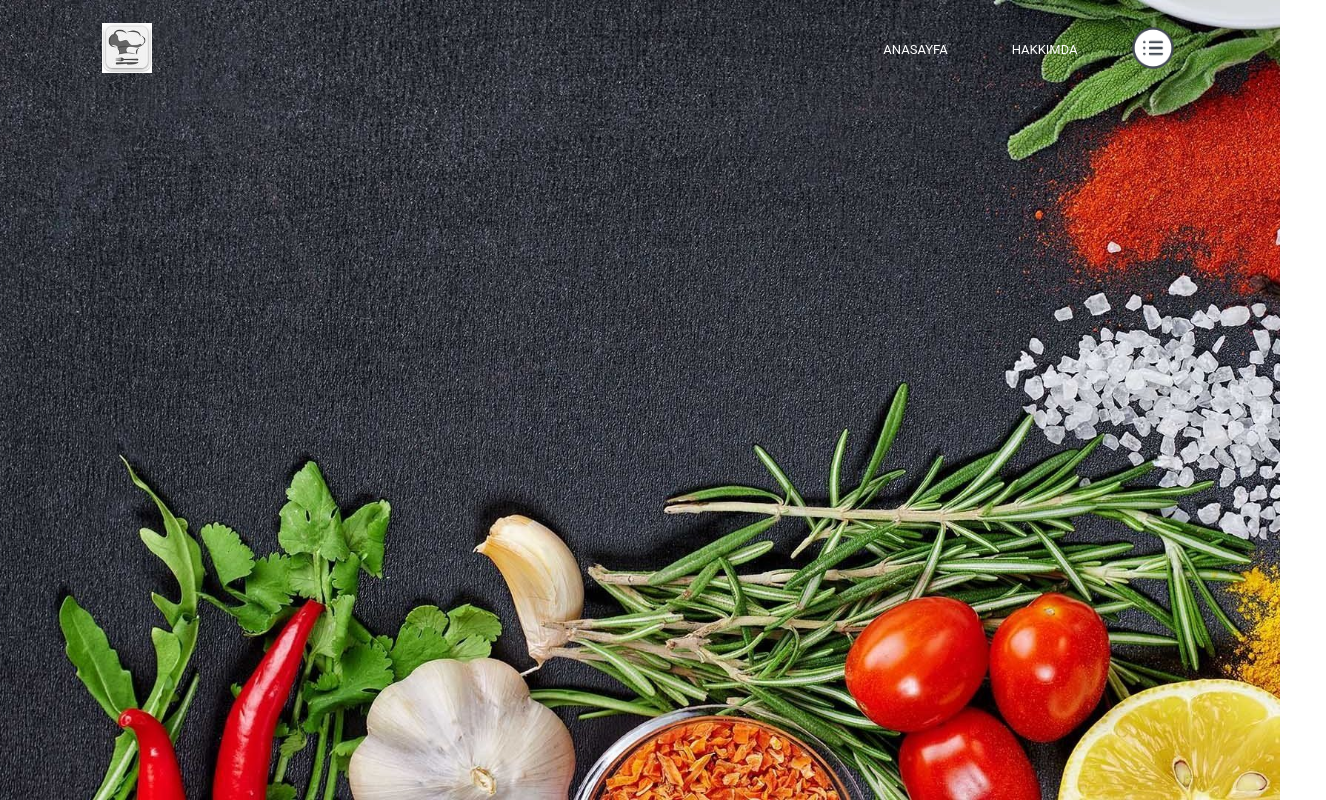
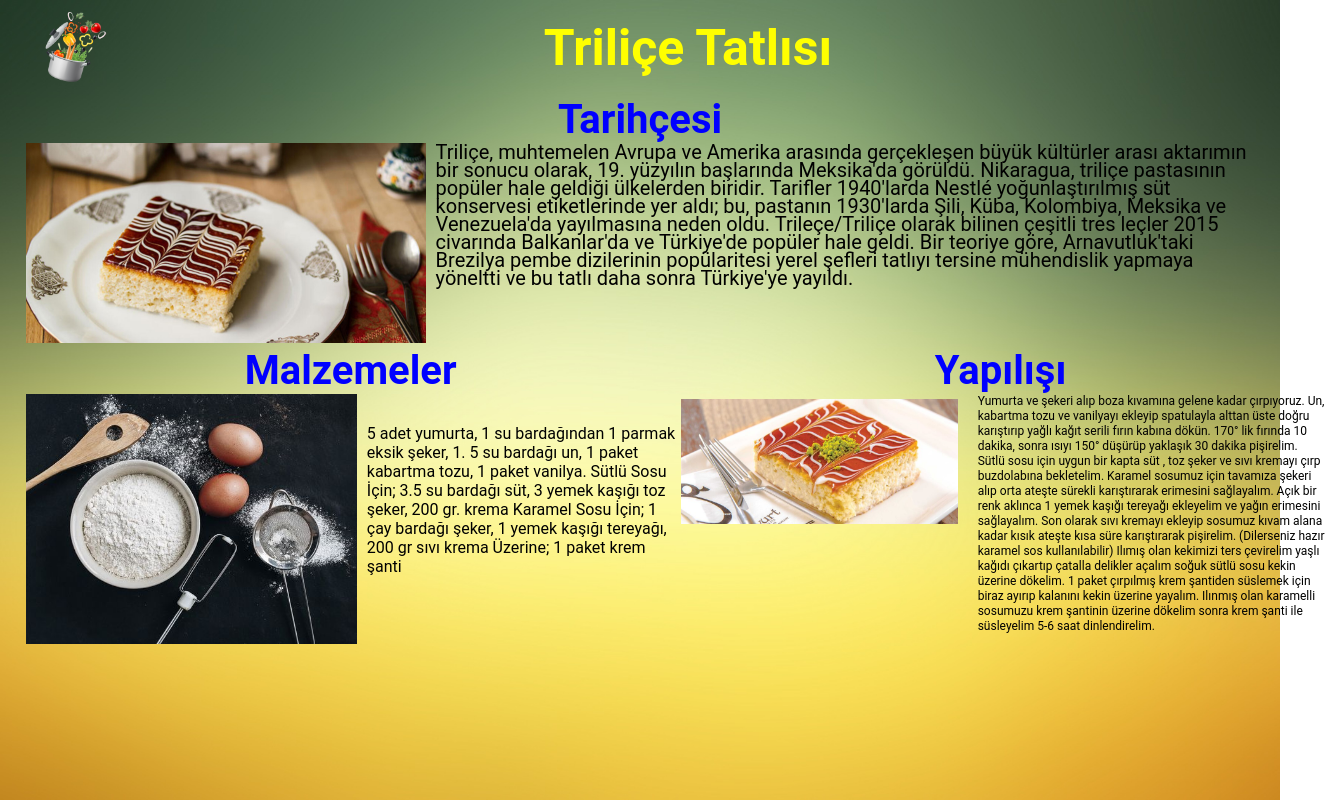
Before and after one commit to feridulucinar/Dessert_Recipe, a plain HTML site: page index.html in a window 1280 px wide. Shown: the whole page, 1326 px wide, since content can reach past the window. Drawn offline with Linux system fonts and the light colour scheme.

Commit message:
son hali

```diff
--- a/index.html
+++ b/index.html
@@ -4,80 +4,202 @@
     <meta charset="UTF-8">
     <meta http-equiv="X-UA-Compatible" content="IE=edge">
     <meta name="viewport" content="width=device-width, initial-scale=1.0">
-    <title>Dessert Recipe</title>
+    <title>Trileçe Tatlısı</title>
     <style>
         *{
             margin: 0;
             padding: 0;
             font-family: "Roboto", sans-serif;
         }
-
+        html, body{
+            width: 100%;
+            height: 100%;
+        }
         .container{
             width: 100%;
-            height: 100vh;
-            background-image: url(images/background.jpg);
+            height: 100%;
+            background-image: url(images/bg.jpg);
             background-position: center;
             background-size: cover;
-            padding-left: 8%;
-            padding-right: 8%;
+            padding-left: 2%;
+            padding-right: 2%;
             box-sizing: border-box;
         }
-
         .navbar{
             height: 12%;
             display: flex;
             align-items: center;
+
         }
-
         .logo{
-            width: 50px;
-            cursor: pointer;
+            width: 80px;
+            margin: 8px;
         }
-
-        .menu-icon{
-            width: 50px;
-            cursor: pointer;
-            margin-left: 50px;
-        }
-
         nav{
             flex: 1;
             text-align: right;
         }
+        .section1{
+            width: 100%;
+            align-items: center;
 
-        nav ul li{
-            list-style: none;
+            position: relative;
+        }
+        h2{
+            display: flex;
+            color: yellow;
+            font-size: 50px;
+            margin: auto;
+            text-align: center;
+        }
+        .tar_h1{
+            color: blue;
+            font-size: 20px;
+            margin: auto;
+            text-align: center;
+        }
+        .tarihce{
+            color: black;
+            font-size: 20px;
+            line-height: 18px;
+            margin: auto;
+        }
+        .box1{
             display: inline-block;
-            margin-left: 60px;
+
         }
+        .box2{
+            display: inline-block;
+            position: absolute;
+            padding-left: 10px;
+        }
+        .section2{
+            width: 650px;
+            align-items: center;
 
-        nav ul li a{
-            text-decoration: none;
-            color: white;
-            font-size: 13px;
+            position: relative;
+            display: inline-block;
         }
+        .box3{
+            display: inline-block;
+        }
+        .box4{
+            display: inline-block;
+            position: absolute;
+            padding-left: 10px;
+            padding-top: 30px;
+        }
+        .pic1{
+            margin: auto;
+        }
+        .mal_h1{
+            color: blue;
+            font-size: 20px;
+            margin: auto;
+            text-align: center;
+        }
+        .section3{
+            width: 650px;
+            height: 300px;
+            align-items: center;
+
+            display: inline-block;
+            position: absolute;
+
+        }
+        .yap_h1{
+            color: blue;
+            font-size: 20px;
+            margin: auto;
+            text-align: center;
+        }
+        .box5{
+            display: inline-block;
+        }
+        .box6{
+            display: inline-block;
+            position: absolute;
+        }
+        .yapilis{
+            color: black;
+            font-size: 12px;
+            line-height: 15px;
+            margin: auto;
 
 
-
-
+        }
+        .pic3{
+            padding: 5px;
+            float: left;
+            margin-right: 15px;
+            -webkit-shape-outside: circle();
+            shape-outside: circle();
+            background: none;
+            border: none;
+        }
 
     </style>
 </head>
 <body>
     <div class="container">
         <div class="navbar">
-            <img src="images/logo.jpg" class="logo">
-            <nav>
-                <ul class="link">
-                    <li><a href="">ANASAYFA</a></li>
-                    <li><a href="">HAKKIMDA</a></li>
-                </ul>
-            </nav>
-            <img src="images/menu.png" class="menu-icon">
+            <img src="images/logo.png" class="logo">
+                <h2>Triliçe Tatlısı</h2>
+        </div>
+        <div class="section1">
+            <div class="tar_h1">
+                <h1>Tarihçesi</h1>
+            </div>
+            <div class="box1">
+                <img src="images/image_1.jpg" class="pic1" height="200px" alt="triliçe">
+            </div>
+            <div class="box2">
+                <p class="tarihce">
+                    Triliçe, muhtemelen Avrupa ve Amerika arasında gerçekleşen büyük kültürler arası aktarımın
+                    bir sonucu olarak, 19. yüzyılın başlarında Meksika'da görüldü. Nikaragua, triliçe pastasının
+                    popüler hale geldiği ülkelerden biridir. Tarifler 1940'larda Nestlé yoğunlaştırılmış süt
+                    konservesi etiketlerinde yer aldı; bu, pastanın 1930'larda Şili, Küba, Kolombiya, Meksika ve
+                    Venezuela'da yayılmasına neden oldu. Trileçe/Triliçe olarak bilinen çeşitli tres leçler 2015
+                    civarında Balkanlar'da ve Türkiye'de popüler hale geldi. Bir teoriye göre, Arnavutluk'taki
+                    Brezilya pembe dizilerinin popülaritesi yerel şefleri tatlıyı tersine mühendislik yapmaya
+                    yöneltti ve bu tatlı daha sonra Türkiye'ye yayıldı.
+                </p>
+            </div>
+            </div>
+            <div class="section2">
+                <div class="mal_h1">
+                    <h1>Malzemeler</h1>
+                </div>
+                <div class="box3">
+                    <img src="images/mal.jpg" height="250px" alt="malzemeler">
+                </div>
+                <div class="box4">
+                    <p>5 adet yumurta, 1 su bardağından 1 parmak eksik şeker, 1. 5 su bardağı un, 1 paket kabartma tozu,
+                    1 paket vanilya. Sütlü Sosu İçin; 3.5 su bardağı süt, 3 yemek kaşığı toz şeker, 200 gr. krema
+                    Karamel Sosu İçin; 1 çay bardağı şeker, 1 yemek kaşığı tereyağı, 200 gr sıvı krema
+                    Üzerine; 1 paket krem şanti
+                    </p>
+                </div>
+            </div>
+            <div class="section3">
+                <div class="yap_h1">
+                    <h1>Yapılışı</h1>
+                </div>
+                <div class="box5">
+                    <img src="images/image_2.jpg" class="pic3" height="125px" alt="yapilisi">
+                </div>
+                <div class="box6">
+                    <p class="yapilis">Yumurta ve şekeri alıp boza kıvamına gelene kadar çırpıyoruz.
+                        Un, kabartma tozu ve vanilyayı ekleyip spatulayla alttan üste doğru karıştırıp yağlı kağıt serili fırın kabına dökün.
+                        170° lik fırında 10 dakika, sonra ısıyı 150° düşürüp yaklaşık 30 dakika pişirelim.
+                        Sütlü sosu için uygun bir kapta süt , toz şeker ve sıvı kremayı çırp buzdolabına bekletelim.
+                        Karamel sosumuz için tavamıza şekeri alıp orta ateşte sürekli karıştırarak erimesini sağlayalım.
+                        Açık bir renk aklınca 1 yemek kaşığı tereyağı ekleyelim ve yağın erimesini sağlayalım.
+                        Son olarak sıvı kremayı ekleyip sosumuz kıvam alana kadar kısık ateşte kısa süre karıştırarak pişirelim. (Dilerseniz hazır karamel sos kullanılabilir) Ilımış olan kekimizi ters çevirelim yaşlı kağıdı çıkartıp çatalla delikler açalım soğuk sütlü sosu kekin üzerine dökelim. 1 paket çırpılmış krem şantiden süslemek için biraz ayırıp kalanını kekin üzerine yayalım. Ilınmış olan karamelli sosumuzu krem şantinin üzerine dökelim sonra krem şanti ile süsleyelim 5-6 saat dinlendirelim.
 
-
+                    </p>
+                </div>
+            </div>
         </div>
-    </div>
-
 </body>
 </html>
```
Also changed, not shown: images/background.jpg (deleted), images/bg.jpg (added), images/image_3.jpg (deleted), images/logo.jpg (deleted), images/logo.png (added), images/mal.jpg (added).
